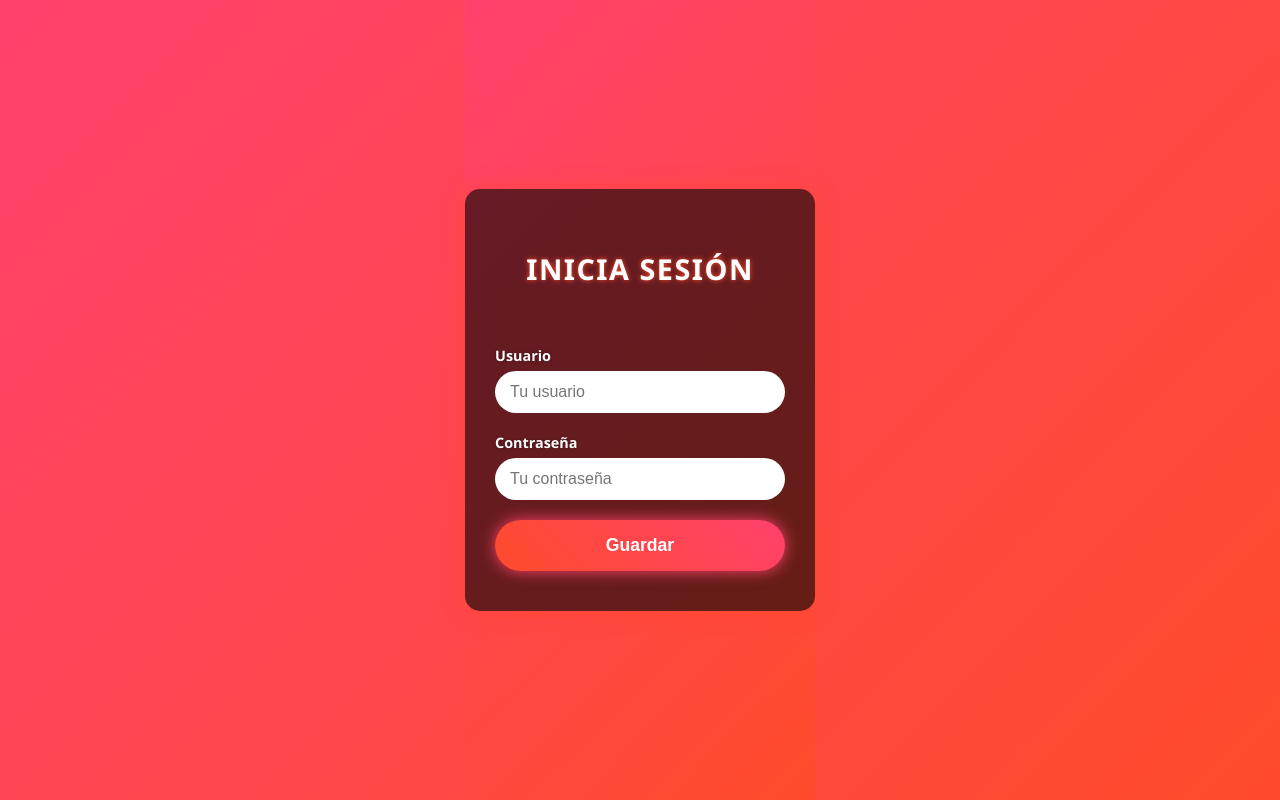
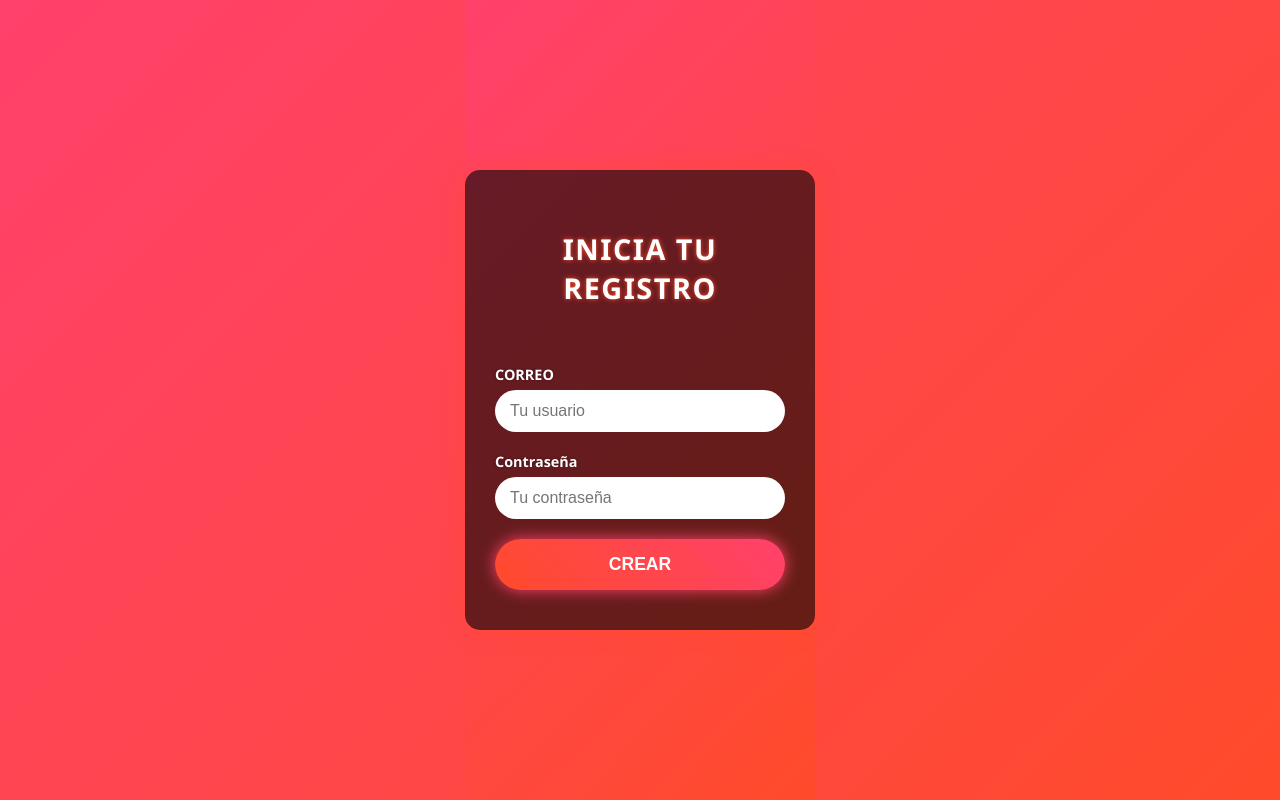
Before and after one commit to falsacoc3/gestor-passwords, a website: page public/index.html in a window 1280 px wide. Drawn offline with Linux system fonts and the light colour scheme.

Commit message:
Descripción del cambio

```diff
--- a/public/index.html
+++ b/public/index.html
@@ -84,18 +84,18 @@
 </head>
 <body>
   <div class="login-container">
-    <h1>Inicia sesión</h1>
+    <h1>Inicia tu registro</h1>
     <form id="loginForm">
       <div class="error-message" id="errorMsg"></div>
       <div class="input-group">
-        <label for="username">Usuario</label>
+        <label for="username">CORREO</label>
         <input type="text" id="username" name="username" placeholder="Tu usuario" required />
       </div>
       <div class="input-group">
         <label for="password">Contraseña</label>
         <input type="password" id="password" name="password" placeholder="Tu contraseña" required />
       </div>
-      <button type="submit">Guardar</button>
+      <button type="submit">CREAR</button>
     </form>
   </div>
 
```
